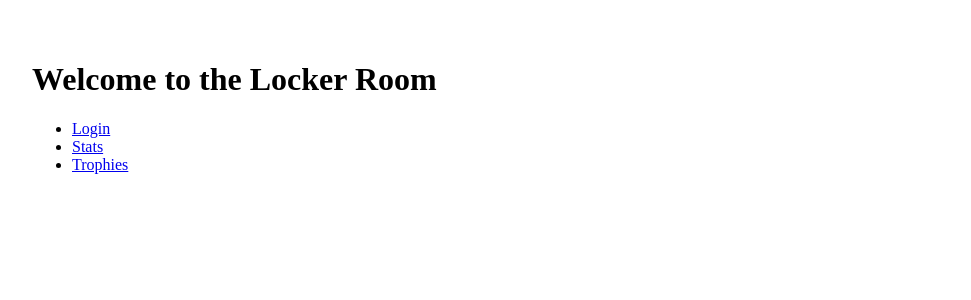
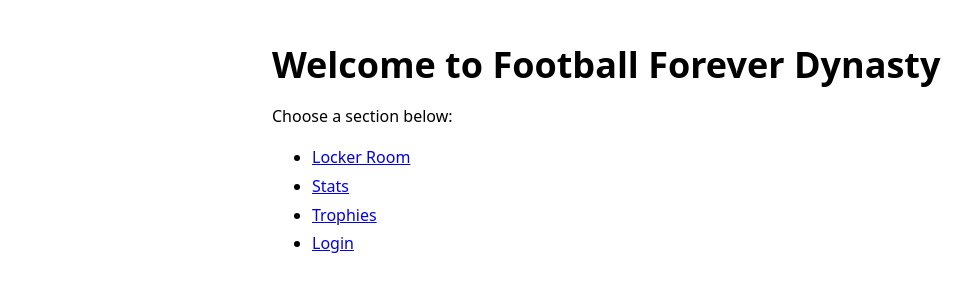
Before and after one commit to bigstock2001/fantasy-football-frontend, a Next.js app: page / in a window 1280 px wide. Shown: the top 300 px of the page, without its empty margins (8-979 px from the left). Built offline with nearby package versions, Linux system fonts and the light colour scheme.

Commit message:
update pagees

```diff
--- a/pages/index.js
+++ b/pages/index.js
@@ -1,14 +1,20 @@
-import Link from 'next/link';
+// pages/index.js
+import Link from "next/link";
 
 export default function Home() {
   return (
-    <div style={{ padding: '2rem' }}>
-      <h1>Welcome to the Locker Room</h1>
-      <ul>
-        <li><Link href="/login">Login</Link></li>
+    <main style={{ maxWidth: 720, margin: "40px auto", padding: "0 16px",
+                   fontFamily: "system-ui, -apple-system, Segoe UI, Roboto, Helvetica, Arial, sans-serif" }}>
+      <h1 style={{ fontSize: 36, marginBottom: 16 }}>Welcome to Football Forever Dynasty</h1>
+      <p style={{ marginBottom: 12 }}>
+        Choose a section below:
+      </p>
+      <ul style={{ lineHeight: 1.8 }}>
+        <li><Link href="/locker-room">Locker Room</Link></li>
         <li><Link href="/stats">Stats</Link></li>
         <li><Link href="/trophies">Trophies</Link></li>
+        <li><Link href="/login">Login</Link></li>
       </ul>
-    </div>
+    </main>
   );
 }
```
Also changed, not shown: ..bfg-report/2025-08-12/20-35-57/cache-stats.txt (added), ..bfg-report/2025-08-12/20-35-57/object-id-map.old-new.txt (added), 1 other file (tests, documents, lock files or other folders).
